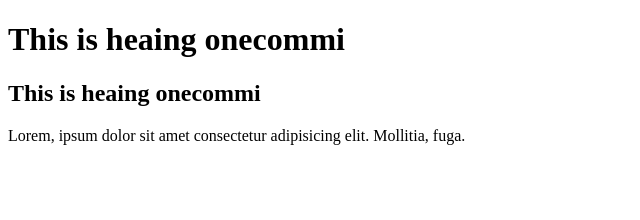
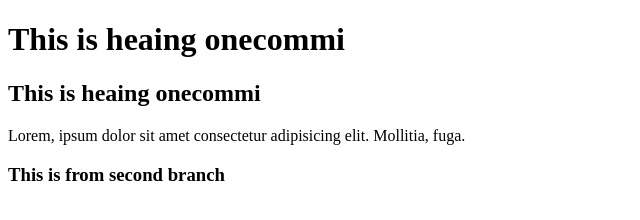
Before and after one commit to iftekhar-rahman/my-first-website, a plain HTML site: page index.html in a window 1280 px wide. Shown: the whole page, without its empty margins (0-640 px from the left). Drawn offline with Linux system fonts and the light colour scheme.

Commit message:
adding second branch

```diff
--- a/index.html
+++ b/index.html
@@ -9,5 +9,7 @@
     <h1>This is heaing onecommi</h1>
     <h2>This is heaing onecommi</h2>
     <p>Lorem, ipsum dolor sit amet consectetur adipisicing elit. Mollitia, fuga.</p>
+
+    <h3>This is from second branch</h3>
 </body>
 </html>
```
